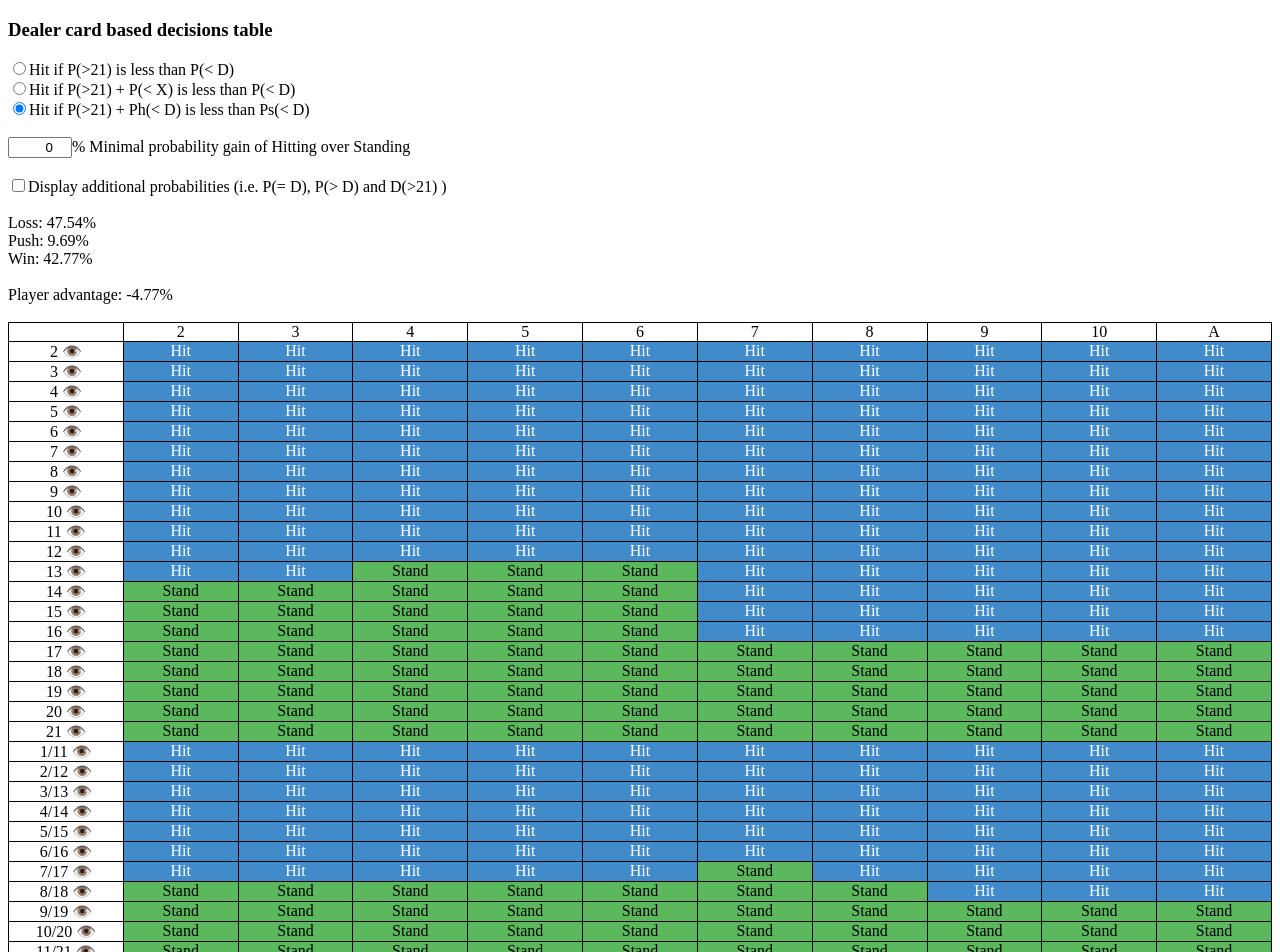
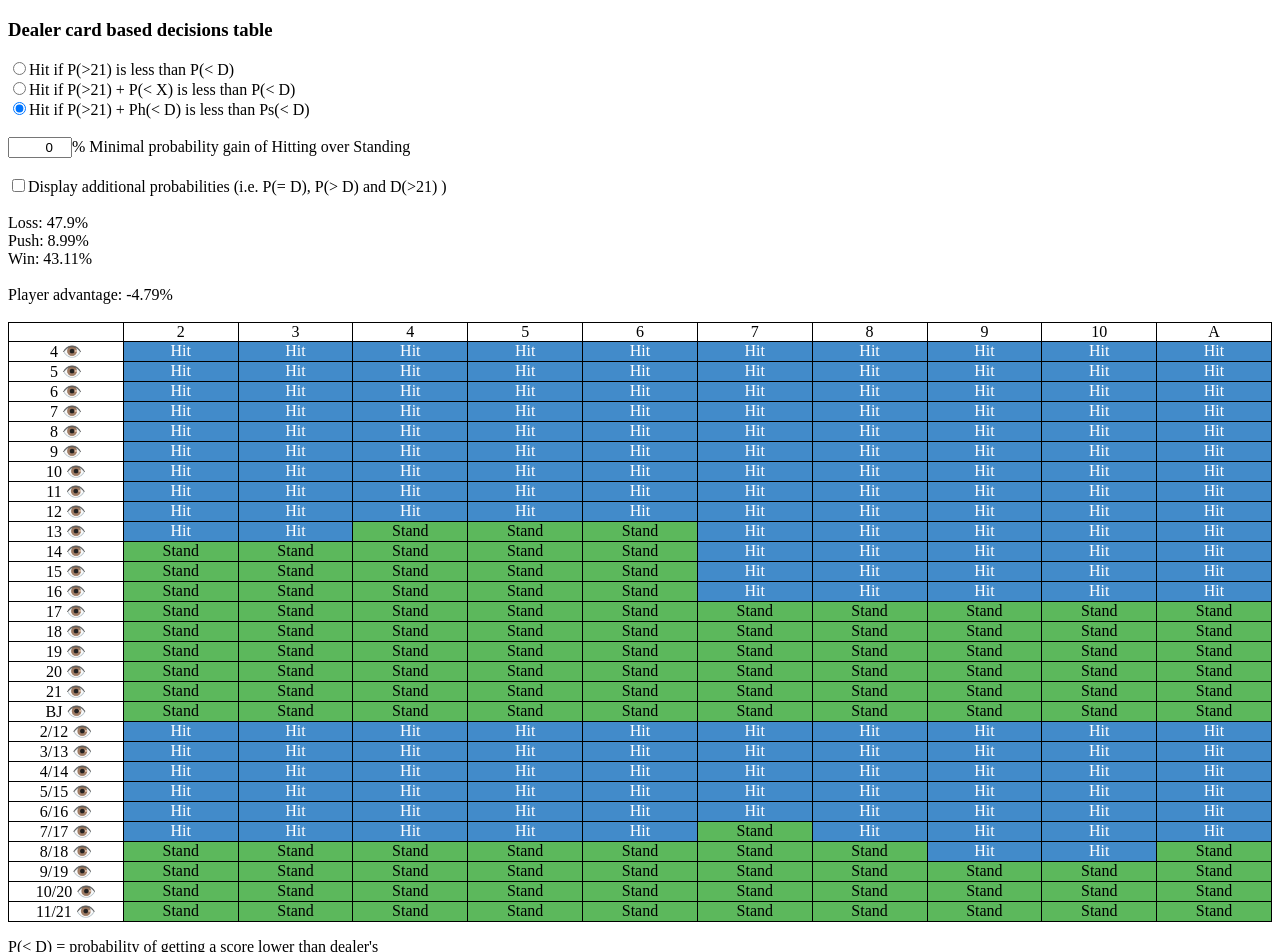
Before and after one commit to capelski/blackjack-odds, a React app: page / in a window 1280 px wide. Shown: the top 952 px of the page. Built offline with nearby package versions, Linux system fonts and the light colour scheme.

Commit message:
Consider BJ score over 21

```diff
--- a/src/components/dealer-card-based-decisions-table.tsx
+++ b/src/components/dealer-card-based-decisions-table.tsx
@@ -1,6 +1,6 @@
 import React, { CSSProperties, useState } from 'react';
 import { displayProbabilityTotals, maximumScore } from '../constants';
-import { sortScoreStats } from '../logic';
+import { getPlayerScoreStats } from '../logic';
 import { PlayerDecision } from '../models';
 import {
     AllScoreDealerCardBasedProbabilities,
@@ -73,7 +73,7 @@ export const DealerCardBasedDecisionsTable: React.FC<DealerCardBasedDecisionsTab
                     </div>
                 ))}
             </div>
-            {sortScoreStats(props.allScoreStats).map((scoreStats) => {
+            {getPlayerScoreStats(props.allScoreStats).map((scoreStats) => {
                 const isRowExpanded = expandedRows[scoreStats.key];
                 return (
                     <div key={scoreStats.key} style={{ display: 'flex', width: '100%' }}>
--- a/src/components/dealer-score-stats-table.tsx
+++ b/src/components/dealer-score-stats-table.tsx
@@ -1,7 +1,11 @@
 import React, { useMemo } from 'react';
 import { CellProps, Column } from 'react-table';
-import { dealerStandThreshold, maximumScore } from '../constants';
-import { getBustingProbability, getRangeProbability } from '../logic';
+import { blackjackScore, dealerStandThreshold, maximumScore } from '../constants';
+import {
+    getApplicableDealerProbabilities,
+    getBustingProbability,
+    getRangeProbability
+} from '../logic';
 import { ScoreStats, AllEffectiveScoreProbabilities, OutcomesSet, CardOutcome } from '../types';
 import { CustomTable } from './custom-table';
 import { RoundedFloat } from './rounded-float';
@@ -27,7 +31,10 @@ export const DealerScoreStatsTable = (props: DealerScoreStatsTableProps) => {
                             return (
                                 <RoundedFloat
                                     value={getRangeProbability(
-                                        props.dealerProbabilities[cellProps.value],
+                                        getApplicableDealerProbabilities(
+                                            props.dealerProbabilities,
+                                            cellProps.value
+                                        ),
                                         dealerStandThreshold,
                                         maximumScore
                                     )}
@@ -42,8 +49,30 @@ export const DealerScoreStatsTable = (props: DealerScoreStatsTableProps) => {
                         Cell: (cellProps: CellProps<ScoreStats, ScoreStats['key']>) => {
                             return (
                                 <RoundedFloat
+                                    value={getRangeProbability(
+                                        getApplicableDealerProbabilities(
+                                            props.dealerProbabilities,
+                                            cellProps.value
+                                        ),
+                                        blackjackScore,
+                                        blackjackScore
+                                    )}
+                                />
+                            );
+                        },
+                        Header: `P(BJ)`,
+                        id: 'dealer-nth-card-blackjack'
+                    },
+                    {
+                        accessor: 'key',
+                        Cell: (cellProps: CellProps<ScoreStats, ScoreStats['key']>) => {
+                            return (
+                                <RoundedFloat
                                     value={getBustingProbability(
-                                        props.dealerProbabilities[cellProps.value]
+                                        getApplicableDealerProbabilities(
+                                            props.dealerProbabilities,
+                                            cellProps.value
+                                        )
                                     )}
                                 />
                             );
--- a/src/components/player-score-stats-table.tsx
+++ b/src/components/player-score-stats-table.tsx
@@ -1,6 +1,6 @@
 import React, { useMemo, useState } from 'react';
 import { CellProps, Column } from 'react-table';
-import { sortScoreStats } from '../logic';
+import { getPlayerScoreStats } from '../logic';
 import { ExpandedRows, ScoreStats } from '../types';
 import { CustomTable } from './custom-table';
 import { RoundedFloat } from './rounded-float';
@@ -66,15 +66,7 @@ export const PlayerScoreStatsTable = (props: PlayerScoreStatsTableProps) => {
             }
         ];
 
-        const data = sortScoreStats(props.allScoreStats)
-            // Filter out single card hands when displaying player scores
-            .map((scoreStats) => ({
-                ...scoreStats,
-                combinations: scoreStats.combinations.filter((combination) =>
-                    combination.includes(',')
-                )
-            }))
-            .filter((scoreStats) => scoreStats.combinations.length > 0);
+        const data = getPlayerScoreStats(props.allScoreStats);
 
         return { columns, data };
     }, [expandedRows, props.allScoreStats]);
--- a/src/constants.ts
+++ b/src/constants.ts
@@ -3,3 +3,5 @@ export const decimalsNumber = 2;
 // Meant to validate computations during development
 export const displayProbabilityTotals = false;
 export const maximumScore = 21;
+// Convenient way to make a blackjack score higher than a hard 21
+export const blackjackScore = maximumScore + 0.5;
--- /dev/null
+++ b/src/logic/dealer-card-based-probabilities.ts
@@ -0,0 +1,30 @@
+import { blackjackScore, maximumScore } from '../constants';
+import { ScoreKey } from '../models';
+import { AllEffectiveScoreProbabilities, EffectiveScoreProbabilities } from '../types';
+import { getRangeProbability } from './effective-score-probabilities';
+
+export const getApplicableDealerProbabilities = (
+    dealerProbabilities: AllEffectiveScoreProbabilities,
+    dealerCardKey: ScoreKey
+): EffectiveScoreProbabilities => {
+    return dealerProbabilities[dealerCardKey === ScoreKey.hard10 ? ScoreKey.figure : dealerCardKey];
+};
+
+export const getDealerBasedProbabilities = (
+    playerScore: number,
+    dealerProbabilities: EffectiveScoreProbabilities
+) => {
+    return {
+        equalToDealer: getRangeProbability(dealerProbabilities, playerScore, playerScore),
+        lessThanDealer: getRangeProbability(
+            dealerProbabilities,
+            playerScore + (playerScore === maximumScore ? 0.5 : 1),
+            blackjackScore
+        ),
+        moreThanDealer: getRangeProbability(
+            dealerProbabilities,
+            0,
+            playerScore - (playerScore === blackjackScore ? 0.5 : 1)
+        )
+    };
+};
--- a/src/logic/effective-score-probabilities.ts
+++ b/src/logic/effective-score-probabilities.ts
@@ -4,11 +4,10 @@ import { isBustScore } from './hand';
 export const getBustingProbability = (
     effectiveScoreProbabilities: EffectiveScoreProbabilities
 ): number => {
-    return Object.keys(effectiveScoreProbabilities)
-        .map((key) => parseInt(key))
-        .filter((key) => isBustScore(key))
-        .reduce((reduced, key) => {
-            return reduced + effectiveScoreProbabilities[key];
+    return getPossibleFinalScores(effectiveScoreProbabilities)
+        .filter((finalScore) => isBustScore(finalScore))
+        .reduce((reduced, finalScore) => {
+            return reduced + effectiveScoreProbabilities[finalScore];
         }, 0);
 };
 
@@ -17,25 +16,27 @@ export const getRangeProbability = (
     rangeStart: number,
     rangeEnd: number
 ): number => {
-    return Object.keys(effectiveScoreProbabilities)
-        .map((key) => parseInt(key))
-        .filter((key) => key >= rangeStart && key <= rangeEnd)
-        .reduce((reduced, key) => {
-            return reduced + effectiveScoreProbabilities[key];
+    return getPossibleFinalScores(effectiveScoreProbabilities)
+        .filter((finalScore) => finalScore >= rangeStart && finalScore <= rangeEnd)
+        .reduce((reduced, finalScore) => {
+            return reduced + effectiveScoreProbabilities[finalScore];
         }, 0);
 };
+
+export const getPossibleFinalScores = (effectiveScoreProbabilities: EffectiveScoreProbabilities) =>
+    Object.keys(effectiveScoreProbabilities).map((finalScore) => parseFloat(finalScore));
 
 export const mergeProbabilities = (
     a: EffectiveScoreProbabilities,
     b: EffectiveScoreProbabilities
 ): EffectiveScoreProbabilities => {
-    const allKeys = Array.from(new Set([...Object.keys(a), ...Object.keys(b)])).map((key) =>
-        parseInt(key)
+    const allKeys = Array.from(new Set([...Object.keys(a), ...Object.keys(b)])).map((finalScore) =>
+        parseFloat(finalScore)
     );
-    return allKeys.reduce((reduced, key) => {
+    return allKeys.reduce((reduced, finalScore) => {
         return {
             ...reduced,
-            [key]: (a[key] || 0) + (b[key] || 0)
+            [finalScore]: (a[finalScore] || 0) + (b[finalScore] || 0)
         };
     }, {});
 };
@@ -44,12 +45,10 @@ export const weightProbabilities = (
     effectiveScoreProbabilities: EffectiveScoreProbabilities,
     weight: number
 ): EffectiveScoreProbabilities => {
-    return Object.keys(effectiveScoreProbabilities)
-        .map((key) => parseInt(key))
-        .reduce((reduced, key) => {
-            return {
-                ...reduced,
-                [key]: weight * effectiveScoreProbabilities[key]
-            };
-        }, {});
+    return getPossibleFinalScores(effectiveScoreProbabilities).reduce((reduced, finalScore) => {
+        return {
+            ...reduced,
+            [finalScore]: weight * effectiveScoreProbabilities[finalScore]
+        };
+    }, {});
 };
--- a/src/logic/hand.ts
+++ b/src/logic/hand.ts
@@ -1,6 +1,6 @@
 import toposort from 'toposort';
-import { maximumScore } from '../constants';
-import { ScoreKey } from '../models';
+import { blackjackScore } from '../constants';
+import { CardSymbol, ScoreKey } from '../models';
 import { CardOutcome, Dictionary, Hand, OutcomesSet } from '../types';
 import { cartesianProduct, removeDuplicates } from '../utils';
 
@@ -11,15 +11,18 @@ const createHand = (cardOutcome: CardOutcome, previousHand: Hand | undefined): H
     const cardSymbols = previousHand
         ? previousHand.cardSymbols.concat([cardOutcome.symbol])
         : [cardOutcome.symbol];
+    const key = getHandKey(cardSymbols);
+    const scoreKey = getHandScoreKey(key, handScores);
+    const effectiveScore = getHandScore(key, handScores);
 
     return {
         allScores: handScores,
         cardSymbols,
         descendants: [],
-        effectiveScore: getHandScore(handScores),
-        key: [...cardSymbols].sort().join(','),
+        effectiveScore,
+        key,
         lastCard: cardOutcome,
-        scoreKey: <ScoreKey>handScores.join('/')
+        scoreKey
     };
 };
 
@@ -61,6 +64,10 @@ export const getAllHands = (outcomesSet: OutcomesSet): Hand[] => {
         .map((key) => allHandsDictionary[key]);
 };
 
+const getHandKey = (cardSymbols: CardSymbol[]) => {
+    return [...cardSymbols].sort().join(',');
+};
+
 const getHandNextScores = (previousScores: number[], nextValues: number[]) => {
     const possibleScores = cartesianProduct(previousScores, nextValues, (x, y) => x + y).sort(
         (a, b) => a - b
@@ -71,8 +78,16 @@ const getHandNextScores = (previousScores: number[], nextValues: number[]) => {
     return getValidScores(possibleScores);
 };
 
-const getHandScore = (scores: number[]) => {
-    return getValidScores(scores).reverse()[0];
+const getHandScore = (handKey: string, scores: number[]) => {
+    return handKey === blackjackKey ? blackjackScore : getValidScores(scores).reverse()[0];
+};
+
+const getHandScoreKey = (handKey: string, handScores: number[]) => {
+    return handKey === blackjackKey
+        ? ScoreKey.blackjack
+        : handKey === ScoreKey.hard10
+        ? ScoreKey.figure
+        : <ScoreKey>handScores.join('/');
 };
 
 const getValidScores = (scores: number[]) => {
@@ -82,5 +97,7 @@ const getValidScores = (scores: number[]) => {
 
 /** Returns true if the score is bust (i.e. bigger than the maximum score) */
 export const isBustScore = (score: number) => {
-    return score > maximumScore;
+    return score > blackjackScore;
 };
+
+const blackjackKey = getHandKey([CardSymbol.figure, CardSymbol.ace]);
--- a/src/logic/index.ts
+++ b/src/logic/index.ts
@@ -1,3 +1,7 @@
+export {
+    getApplicableDealerProbabilities,
+    getDealerBasedProbabilities
+} from './dealer-card-based-probabilities';
 export {
     getBustingProbability,
     getRangeProbability,
@@ -10,6 +14,6 @@ export {
     getAllScoreStats,
     getDealerCardBasedProbabilities,
     // getOneMoreCardProbabilities,
-    getStandThresholdProbabilities,
-    sortScoreStats
+    getPlayerScoreStats,
+    getStandThresholdProbabilities
 } from './score-stats';
--- a/src/logic/score-stats.ts
+++ b/src/logic/score-stats.ts
@@ -1,5 +1,5 @@
-import { maximumScore } from '../constants';
-import { HitStrategy, PlayerDecision } from '../models';
+import { blackjackScore } from '../constants';
+import { HitStrategy, PlayerDecision, ScoreKey } from '../models';
 import {
     ActionOutcome,
     AllEffectiveScoreProbabilities,
@@ -15,10 +15,15 @@ import {
     ScoreStats
 } from '../types';
 import {
+    getApplicableDealerProbabilities,
+    getDealerBasedProbabilities
+} from './dealer-card-based-probabilities';
+import {
     weightProbabilities,
     mergeProbabilities,
     getBustingProbability,
-    getRangeProbability
+    getRangeProbability,
+    getPossibleFinalScores
 } from './effective-score-probabilities';
 import { isBustScore } from './hand';
 
@@ -98,25 +103,19 @@ export const getDealerCardBasedProbabilities = ({
         const scoreAllFacts = outcomesSet.allOutcomes
             .map((cardOutcome) => cardOutcome.key)
             .reduce((dealerCardReduced, dealerCardKey) => {
+                const applicableDealerProbabilities = getApplicableDealerProbabilities(
+                    dealerProbabilities,
+                    dealerCardKey
+                );
+
                 const standProbabilities = {
                     [scoreStats.representativeHand.effectiveScore]: 1
                 };
                 const standDealerProbabilities = {
-                    dealerBusting: getBustingProbability(dealerProbabilities[dealerCardKey]),
-                    equalToDealer: getRangeProbability(
-                        dealerProbabilities[dealerCardKey],
+                    dealerBusting: getBustingProbability(applicableDealerProbabilities),
+                    ...getDealerBasedProbabilities(
                         scoreStats.representativeHand.effectiveScore,
-                        scoreStats.representativeHand.effectiveScore
-                    ),
-                    lessThanDealer: getRangeProbability(
-                        dealerProbabilities[dealerCardKey],
-                        scoreStats.representativeHand.effectiveScore + 1,
-                        maximumScore
-                    ),
-                    moreThanDealer: getRangeProbability(
-                        dealerProbabilities[dealerCardKey],
-                        0,
-                        scoreStats.representativeHand.effectiveScore - 1
+                        applicableDealerProbabilities
                     )
                 };
                 const standActionOutcome: ActionOutcome = {
@@ -136,7 +135,7 @@ export const getDealerCardBasedProbabilities = ({
                 const hitProbabilities = scoreStats.representativeHand.descendants
                     .map((descendant) => {
                         return weightProbabilities(
-                            descendant.effectiveScore >= maximumScore
+                            descendant.effectiveScore >= blackjackScore
                                 ? {
                                       [descendant.effectiveScore]: 1
                                   }
@@ -153,40 +152,31 @@ export const getDealerCardBasedProbabilities = ({
                     0,
                     scoreStats.representativeHand.effectiveScore - 1
                 );
-                const hitDealerProbabilities = Object.keys(hitProbabilities)
-                    .map((key) => parseInt(key))
-                    .filter((key) => !isBustScore(key))
+                const hitDealerProbabilities = getPossibleFinalScores(hitProbabilities)
+                    .filter((finalScore) => !isBustScore(finalScore))
                     .reduce(
-                        (hitReduced, key) => {
+                        (hitReduced, finalScore) => {
+                            const dealerBasedProbabilities = getDealerBasedProbabilities(
+                                finalScore,
+                                applicableDealerProbabilities
+                            );
                             return {
                                 dealerBusting:
                                     hitReduced.dealerBusting +
-                                    hitProbabilities[key] *
-                                        getBustingProbability(dealerProbabilities[dealerCardKey]),
+                                    hitProbabilities[finalScore] *
+                                        getBustingProbability(applicableDealerProbabilities),
                                 equalToDealer:
                                     hitReduced.equalToDealer +
-                                    hitProbabilities[key] *
-                                        getRangeProbability(
-                                            dealerProbabilities[dealerCardKey],
-                                            key,
-                                            key
-                                        ),
+                                    hitProbabilities[finalScore] *
+                                        dealerBasedProbabilities.equalToDealer,
                                 lessThanDealer:
                                     hitReduced.lessThanDealer +
-                                    hitProbabilities[key] *
-                                        getRangeProbability(
-                                            dealerProbabilities[dealerCardKey],
-                                            key + 1,
-                                            maximumScore
-                                        ),
+                                    hitProbabilities[finalScore] *
+                                        dealerBasedProbabilities.lessThanDealer,
                                 moreThanDealer:
                                     hitReduced.moreThanDealer +
-                                    hitProbabilities[key] *
-                                        getRangeProbability(
-                                            dealerProbabilities[dealerCardKey],
-                                            0,
-                                            key - 1
-                                        )
+                                    hitProbabilities[finalScore] *
+                                        dealerBasedProbabilities.moreThanDealer
                             };
                         },
                         { dealerBusting: 0, equalToDealer: 0, lessThanDealer: 0, moreThanDealer: 0 }
@@ -353,6 +343,20 @@ export const getDealerCardBasedProbabilities = ({
 //     }, <AllEffectiveScoreProbabilities>{});
 // };
 
+export const getPlayerScoreStats = (allScoreStats: ScoreStats[]) => {
+    return (
+        sortScoreStats(allScoreStats)
+            // Filter out single card hands when displaying player scores
+            .map((scoreStats) => ({
+                ...scoreStats,
+                combinations: scoreStats.combinations.filter((combination) =>
+                    combination.includes(',')
+                )
+            }))
+            .filter((scoreStats) => scoreStats.combinations.length > 0)
+    );
+};
+
 /**
  * Returns a dictionary with the effective score probabilities when hitting WHILE below a threshold for each score
  */
@@ -390,10 +394,16 @@ export const getStandThresholdProbabilities = ({
 };
 
 export const sortScoreStats = (allScoreStats: ScoreStats[]) => {
-    return [...allScoreStats].sort((a, b) =>
-        // TODO Blackjack must be sorted after 21 and before 2/12
-        a.representativeHand.allScores.length === b.representativeHand.allScores.length
-            ? a.representativeHand.effectiveScore - b.representativeHand.effectiveScore
-            : a.representativeHand.allScores.length - b.representativeHand.allScores.length
-    );
+    return [...allScoreStats].sort((a, b) => {
+        const isBlackjackA = a.key === ScoreKey.blackjack;
+        const isBlackjackB = b.key === ScoreKey.blackjack;
+
+        return a.representativeHand.allScores.length === b.representativeHand.allScores.length
+            ? isBlackjackA
+                ? -1
+                : isBlackjackB
+                ? 1
+                : a.representativeHand.effectiveScore - b.representativeHand.effectiveScore
+            : a.representativeHand.allScores.length - b.representativeHand.allScores.length;
+    });
 };
--- a/src/models/score-key.ts
+++ b/src/models/score-key.ts
@@ -19,6 +19,9 @@ export enum ScoreKey {
     hard19 = '19',
     hard20 = '20',
     hard21 = '21',
+    // Required to compute correct dealer's blackjack probabilities
+    figure = 'F',
+    blackjack = 'BJ',
     soft11 = '1/11',
     soft12 = '2/12',
     soft13 = '3/13',
```
